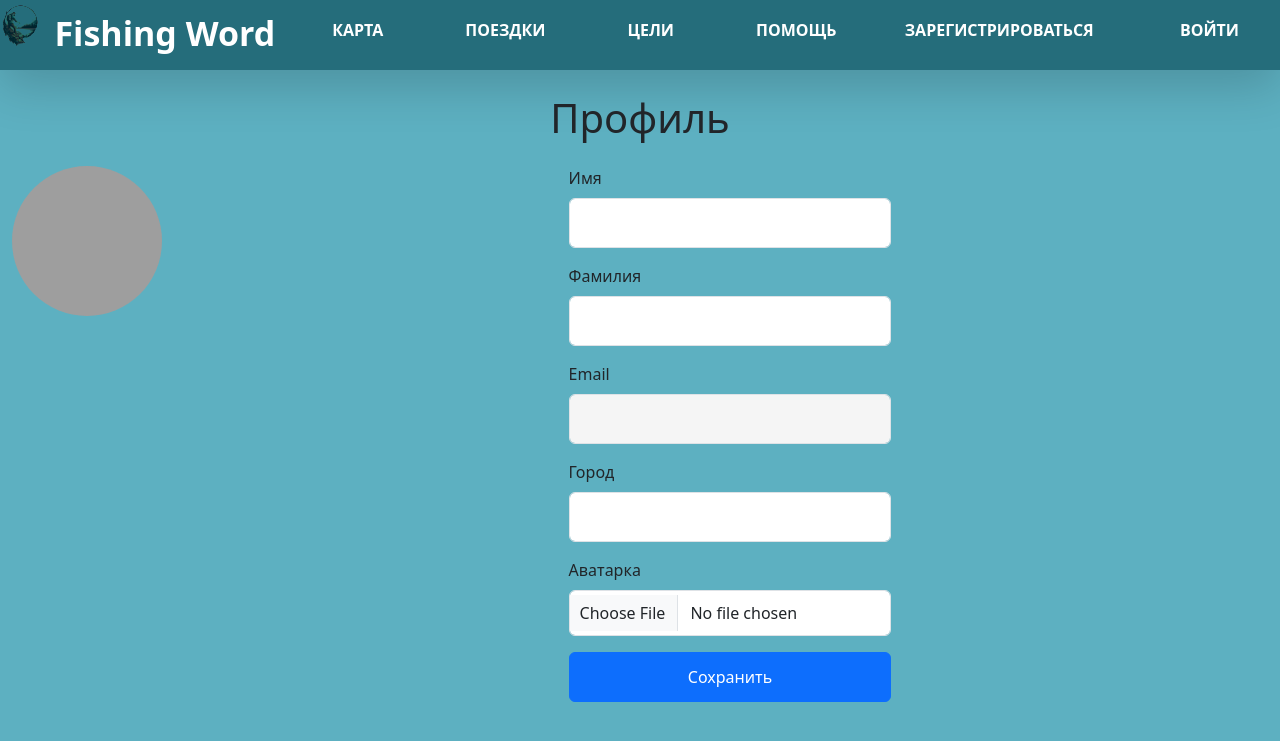
After one commit to Dilyar-48/FishingWord, a Flask app: template templates/profile.html in a window 1280 px wide. The commit adds this page. Shown: the top 741 px of the page. Run offline with Flask 3, Linux system fonts and the light colour scheme; the template is opened without the code that fills it: values that come from a table or form of the project are taken from there, others are empty; some libraries are stand-ins or nearby versions; grey boxes are pictures that could not be loaded.

Commit message:
добавление профиля

```diff
--- a/data/users.py
+++ b/data/users.py
@@ -17,6 +17,7 @@ class User(SqlAlchemyBase, UserMixin, SerializerMixin):
     surname = sqlalchemy.Column(sqlalchemy.String, nullable=True)
     count_trip = sqlalchemy.Column(sqlalchemy.Integer, default=0)
     town = sqlalchemy.Column(sqlalchemy.String, nullable=True)
+    avatar = sqlalchemy.Column(sqlalchemy.String, nullable=True, default='user-1.png')
     hashed_password = sqlalchemy.Column(sqlalchemy.String, nullable=True)
     modified_date = sqlalchemy.Column(sqlalchemy.DateTime, default=datetime.datetime.now)
 
--- a/form.py
+++ b/form.py
@@ -1,12 +1,15 @@
 from flask_wtf import FlaskForm
+from flask_wtf.file import FileField, FileAllowed
 from wtforms import StringField, PasswordField, BooleanField, SubmitField, EmailField, IntegerField, DateField, TimeField
 from wtforms.validators import DataRequired, Length, EqualTo
+
 
 class LoginForm(FlaskForm):
     email = EmailField('Login(email)', validators=[DataRequired()])
     password = PasswordField('Пароль', validators=[DataRequired()])
     remember_me = BooleanField('Запомнить меня')
     submit = SubmitField('Войти')
+
 
 class RegisterForm(FlaskForm):
     email = EmailField('Login(email)', validators=[DataRequired()])
@@ -17,9 +20,18 @@ class RegisterForm(FlaskForm):
     password_again = PasswordField('Повторите пароль', validators=[DataRequired(), EqualTo('password', message="Пароли не совпадают")])
     submit = SubmitField('Зарегистрироваться')
 
+
 class PlanForm(FlaskForm):
     place = StringField('Место рыбалки', validators=[DataRequired()])
     count_people = IntegerField('Нужно человек', validators=[DataRequired()])
     data = DateField('Дата', validators=[DataRequired()])
     time = TimeField('Время', validators=[DataRequired()])
     submit = SubmitField('Сохранить')
+
+
+class ProfileForm(FlaskForm):
+    name = StringField('Имя', validators=[DataRequired()])
+    surname = StringField('Фамилия', validators=[DataRequired()])
+    town = StringField('Город', validators=[DataRequired()])
+    avatar = FileField('Аватарка', validators=[FileAllowed(['jpg', 'png', 'jpeg', 'gif'], 'Только картинки!')])
+    submit = SubmitField('Сохранить')
--- a/main.py
+++ b/main.py
@@ -2,10 +2,15 @@ from flask import Flask, render_template, redirect, request, session, abort
 from data import db_session
 from data.users import User
 from data.plans import Plan
-from form import LoginForm, RegisterForm, PlanForm
+from form import LoginForm, RegisterForm, PlanForm, ProfileForm
+import os
+from werkzeug.utils import secure_filename
 
 app = Flask(__name__)
 app.config['SECRET_KEY'] = 'yandexlyceum_secret_key'
+
+UPLOAD_FOLDER = 'static/avatars'
+app.config['UPLOAD_FOLDER'] = UPLOAD_FOLDER
 
 
 @app.route('/')
@@ -33,6 +38,7 @@ def login():
         if user and user.check_password(form.password.data):
             session['user_id'] = user.id
             session['user_name'] = user.name
+            session['user_surname'] = user.surname
             return redirect('/')
 
         return render_template('login.html', title='Авторизация', form=form, message="Неправильный email или пароль")
@@ -144,6 +150,38 @@ def delete_plan(id):
     return redirect('/trips')
 
 
+@app.route('/profile', methods=['GET', 'POST'])
+def profile():
+    if 'user_id' not in session:
+        return redirect('/login')
+
+    db_sess = db_session.create_session()
+    user = db_sess.query(User).filter(User.id == session['user_id']).first()
+
+    form = ProfileForm()
+
+    if form.validate_on_submit():
+        user.name = form.name.data
+        user.surname = form.surname.data
+        user.town = form.town.data
+
+        if form.avatar.data:
+            file = form.avatar.data
+            file.save(os.path.join('static/avatars', f"{session['user_id']}_{file.filename}"))
+            user.avatar = f"{session['user_id']}_{file.filename}"
+
+        db_sess.commit()
+        session['user_name'] = user.name
+        return redirect('/profile')
+
+    elif request.method == 'GET':
+        form.name.data = user.name
+        form.surname.data = user.surname
+        form.town.data = user.town
+
+    return render_template('profile.html', title='Профиль', form=form, user=user)
+
+
 if __name__ == '__main__':
     db_session.global_init("db/blogs.db")
-    app.run(port=8080, host='127.0.0.1')
+    app.run(port=8080, host='127.0.0.1', debug=True)
--- a/templates/base.html
+++ b/templates/base.html
@@ -31,7 +31,9 @@
             </a>
             <div style="position: absolute; right: 0;">
                 {% if session.user_id %}
-                    <span style="color: white; margin-right: 10px;">Привет, {{ session.user_name }}!</span>
+                    <a href="/profile" class="nav-item" style="color: white; text-decoration: none;">
+                        <span data-text="Профиль" class="nav-link">{{ session.user_name }} {{ session.user_surname }}</span>
+                    </a>
                     <a href="/logout" class="nav-item">
                         <span data-text="Выйти" class="nav-link">Выйти</span>
                     </a>
--- /dev/null
+++ b/templates/profile.html
@@ -0,0 +1,50 @@
+{% extends "base.html" %}
+
+{% block content %}
+<div class="container-fluid mt-4" style="max-width: 1400px;">
+    <h1 class="text-center mb-4">Профиль</h1>
+
+    <div style="display: flex; gap: 30px;">
+        <div style="flex: 0 0 auto;">
+            <img src="{{ url_for('static', filename='avatars/' + user.avatar) }}"
+                 class="rounded-circle" style="width: 150px; height: 150px; object-fit: cover;">
+        </div>
+
+        <div style="flex: 1;">
+            <form method="post" enctype="multipart/form-data">
+                {{ form.hidden_tag() }}
+
+                <div class="mb-3">
+                    {{ form.name.label(class="form-label") }}
+                    {{ form.name(class="form-control", style="padding: 12px;") }}
+                </div>
+
+                <div class="mb-3">
+                    {{ form.surname.label(class="form-label") }}
+                    {{ form.surname(class="form-control", style="padding: 12px;") }}
+                </div>
+
+                <div class="mb-3">
+                    <label class="form-label">Email</label>
+                    <input type="email" class="form-control" value="{{ user.email }}" readonly
+                           style="background-color: #f5f5f5; padding: 12px;">
+                </div>
+
+                <div class="mb-3">
+                    {{ form.town.label(class="form-label") }}
+                    {{ form.town(class="form-control", style="padding: 12px;") }}
+                </div>
+
+                <div class="mb-3">
+                    {{ form.avatar.label(class="form-label") }}
+                    {{ form.avatar(class="form-control", style="padding: 10px;") }}
+                </div>
+
+                <div class="mb-3">
+                    {{ form.submit(class="btn btn-primary", style="width: 100%; padding: 12px;") }}
+                </div>
+            </form>
+        </div>
+    </div>
+</div>
+{% endblock %}
```
Also changed, not shown: static/avatars/user-1.png (added).
